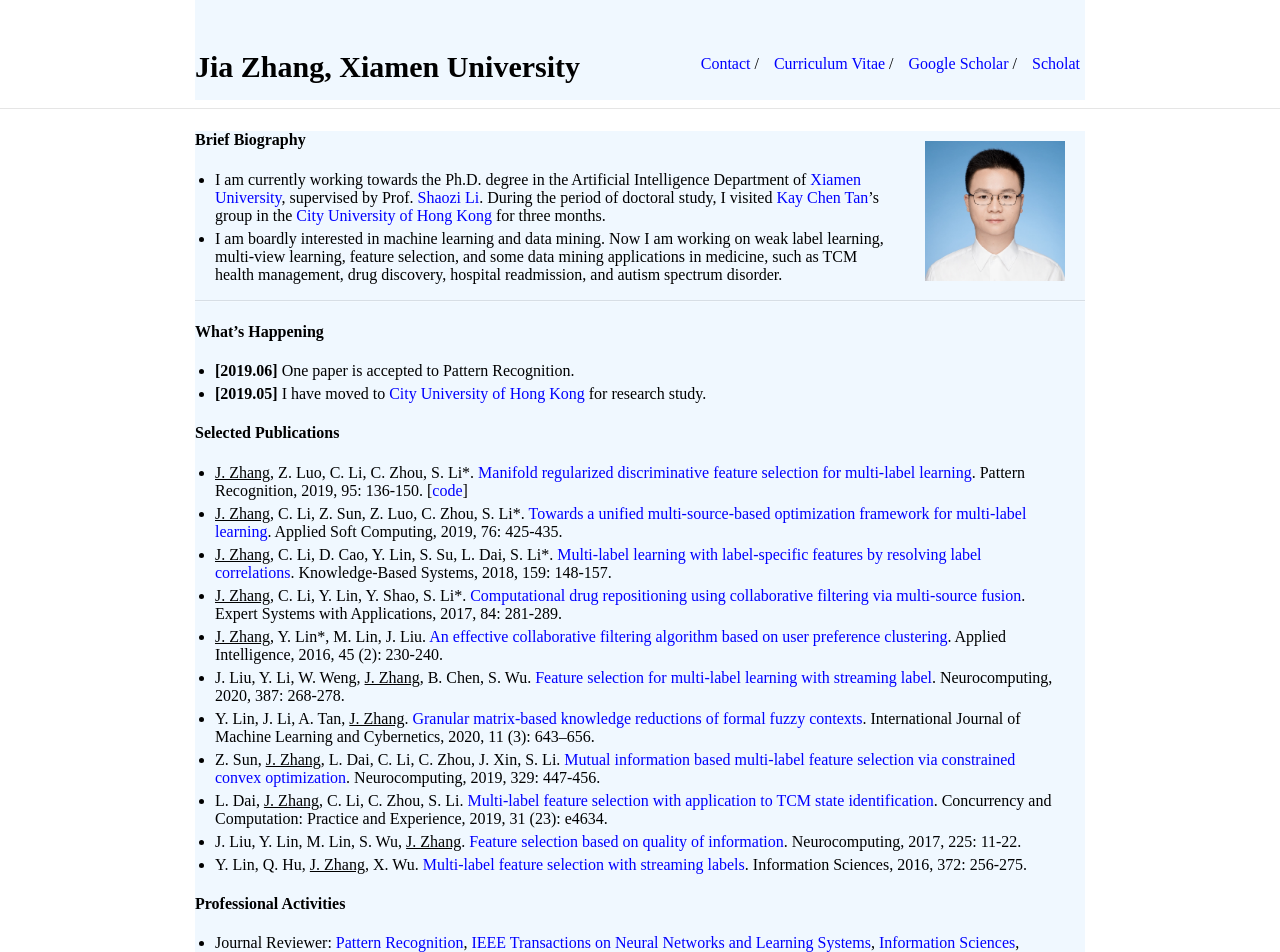
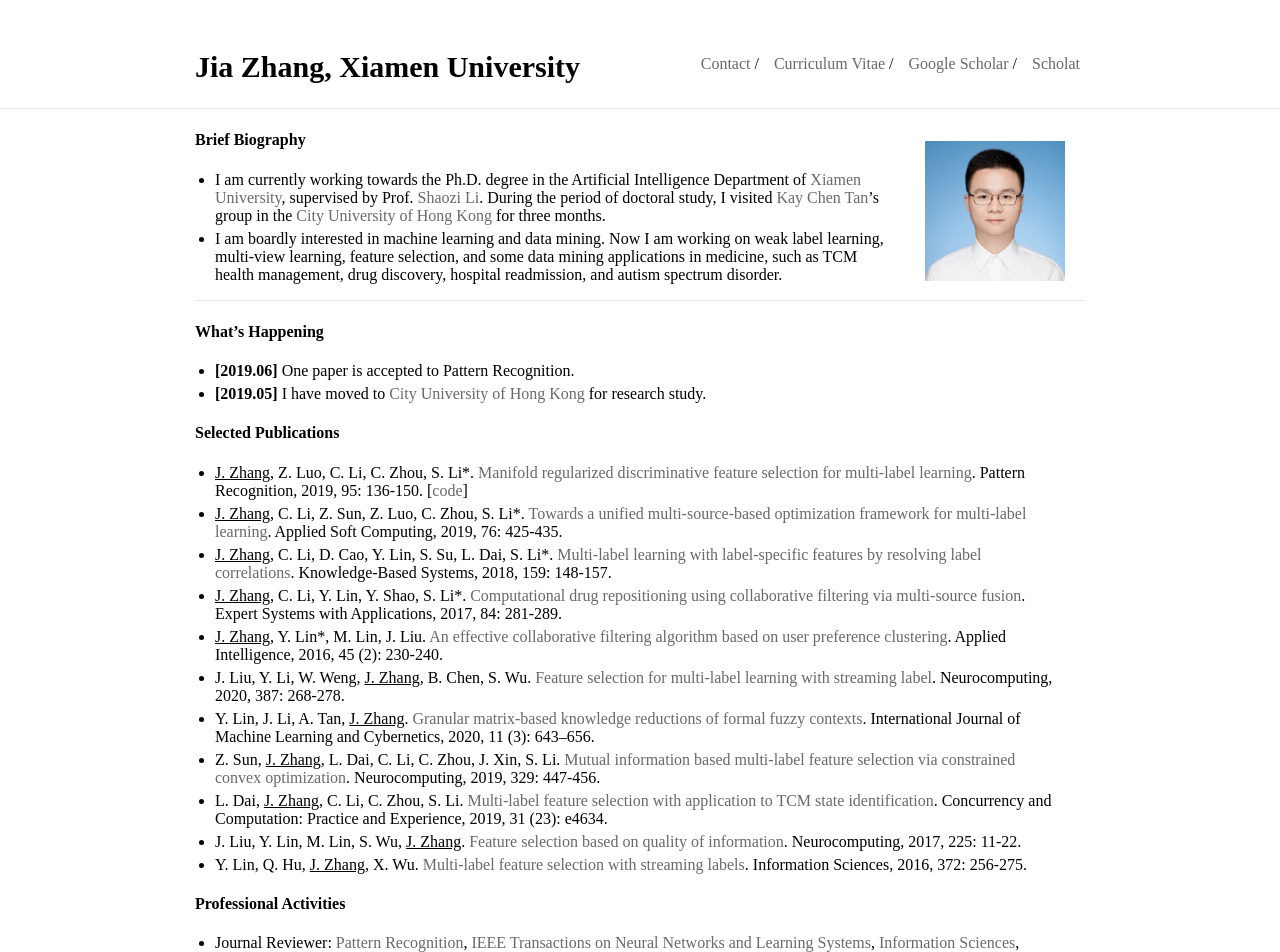
Before and after one commit to jiazhang-ml/jiazhang-ml.github.io, a Jekyll site: the page built from index.md, in a window 1280 px wide. Shown: the top 952 px of the page. Built offline with Jekyll 4.4.1, drawn with Linux system fonts in a browser that asks for light colours.

Commit message:
Update _style.scss

```diff
--- a/_sass/_style.scss
+++ b/_sass/_style.scss
@@ -17,7 +17,7 @@ body {
 }
 a {
     text-decoration: none;
-    color: #0000FF;
+    color: dimgrey;
 }
 a:hover {
     text-decoration: underline;
@@ -70,7 +70,6 @@ hr {
 .container {
     max-width: 890px;
     margin: auto;
-    background: aliceblue;
 
 }
 .wrapper {
```
